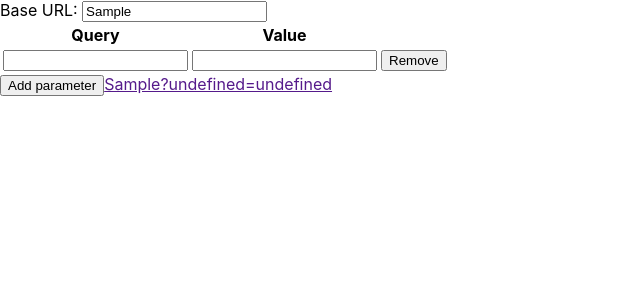
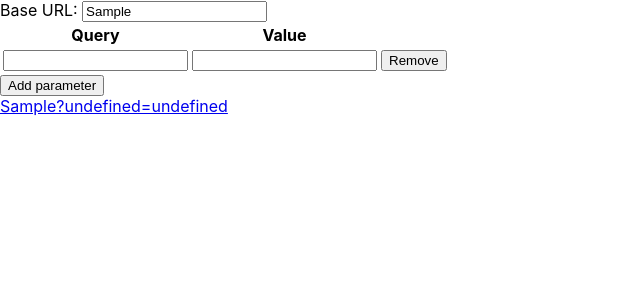
Before and after one commit to stphnnnn/query-builder, a React (Create React App) app: page / in a window 1280 px wide. Both pictures are taken after typing "Sample" into the empty fields and a click on the button "Add parameter". Shown: the top 300 px of the page, without its empty margins (0-640 px from the left). Built offline with nearby package versions, Linux system fonts and the light colour scheme.

Commit message:
Create Url component

```diff
--- a/src/App.js
+++ b/src/App.js
@@ -1,4 +1,6 @@
 import React from 'react';
+import { Url } from './Url';
+import { ParamsTable } from './ParamsTable';
 
 const defaultParam = {
   query: '',
@@ -101,7 +103,7 @@ function App() {
         </tbody>
       </table>
       <button onClick={addParam}>Add parameter</button>
-      <a href={url}>{url}</a>
+      <Url url={url} />
     </div>
   );
 }
--- /dev/null
+++ b/src/Url.js
@@ -0,0 +1,13 @@
+import React from 'react';
+import PropTypes from 'prop-types';
+
+export const Url = ({ url }) =>
+  url && (
+    <div>
+      <a href={url}>{url}</a>
+    </div>
+  );
+
+Url.propTypes = {
+  url: PropTypes.string,
+};
```
